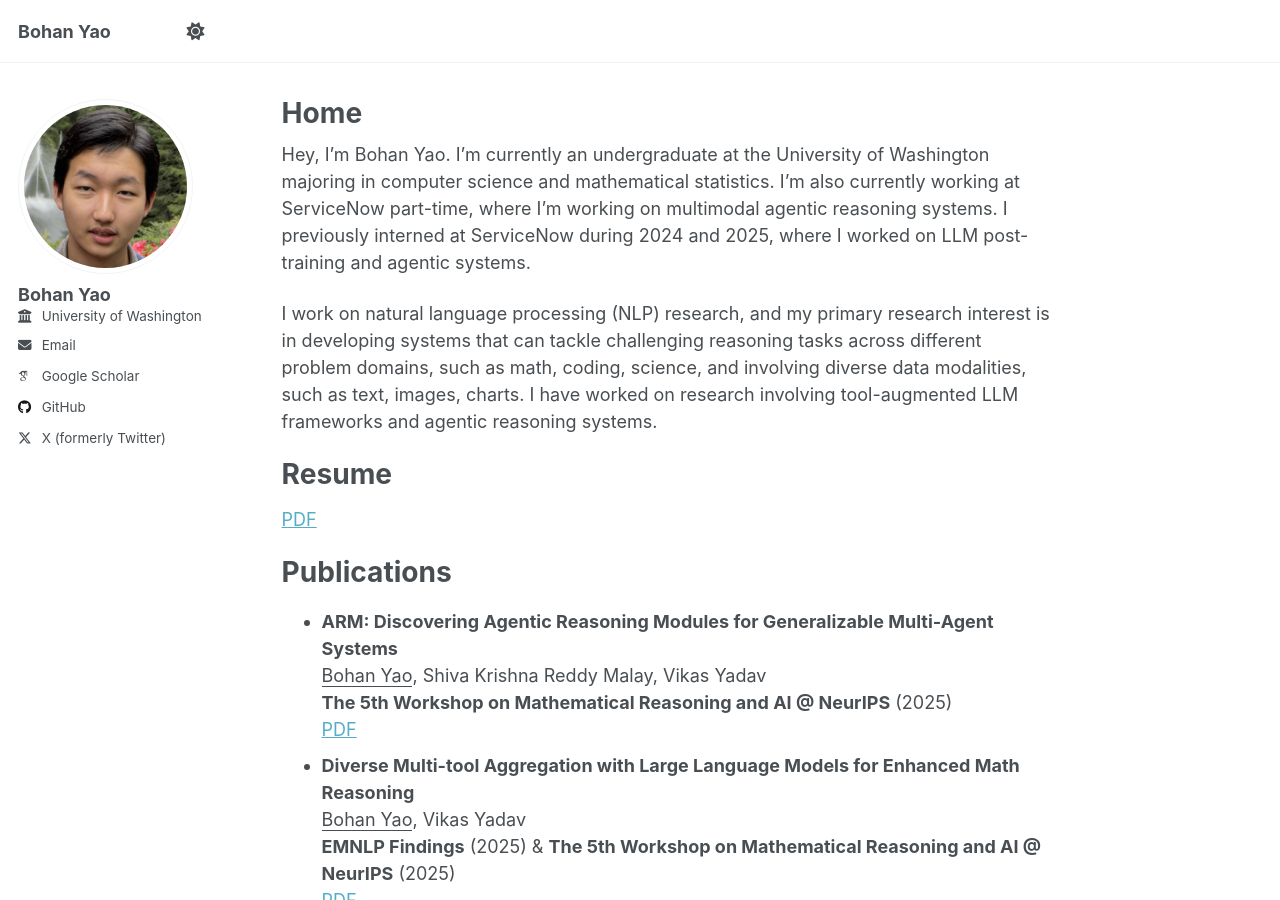
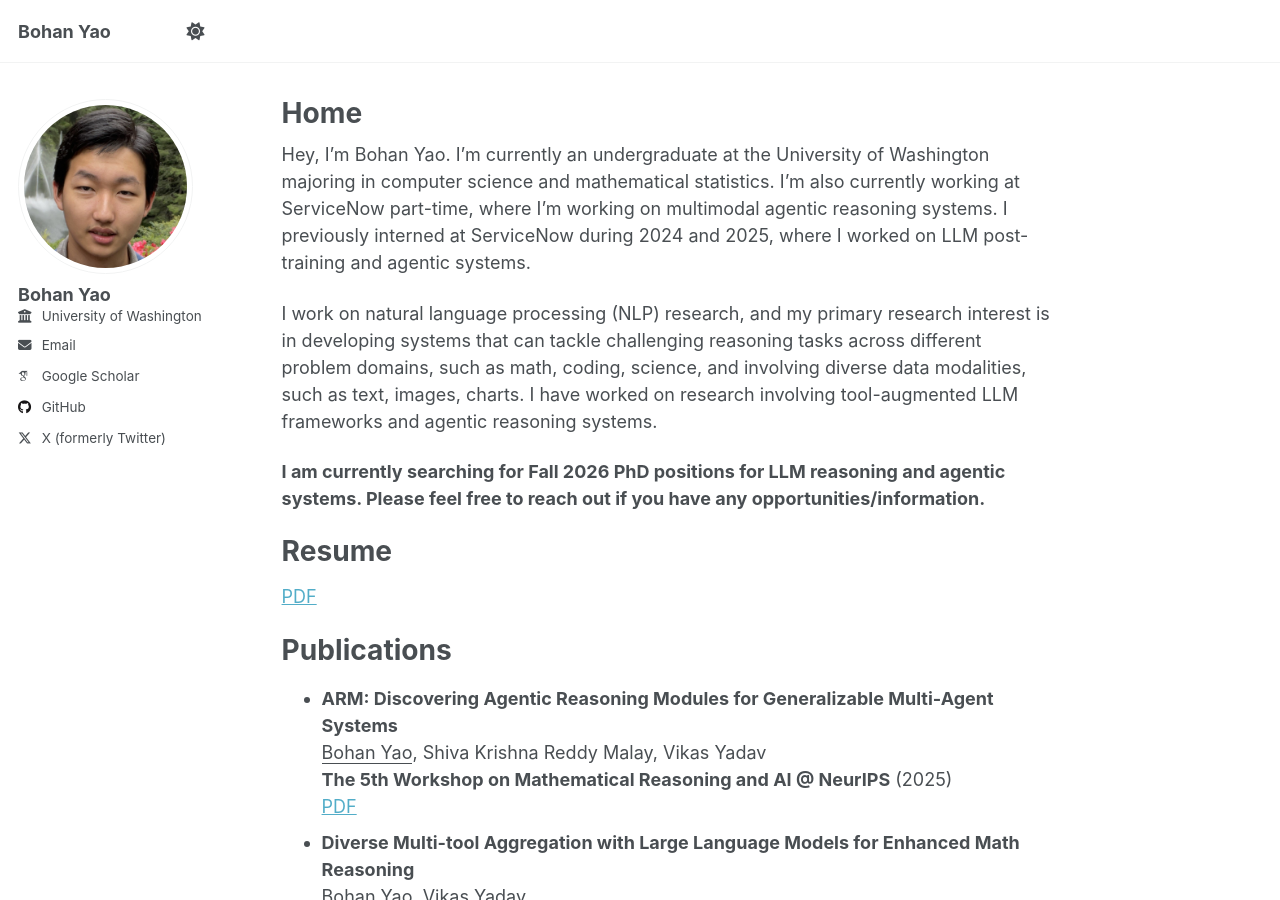
Before and after one commit to bohanyao-nlp/bohanyao-nlp.github.io, a Jekyll site: the page built from _pages/about.md, in a window 1280 px wide and 900 px high. Built offline with Jekyll 4.4.1, drawn with Linux system fonts in a browser that asks for light colours; some web fonts are replaced; a script that is not in the unit is left out.

Commit message:
update homepage

```diff
--- a/_pages/about.md
+++ b/_pages/about.md
@@ -10,6 +10,8 @@ redirect_from:
 Hey, I'm Bohan Yao. I'm currently an undergraduate at the University of Washington majoring in computer science and mathematical statistics. I'm also currently working at ServiceNow part-time, where I'm working on multimodal agentic reasoning systems. I previously interned at ServiceNow during 2024 and 2025, where I worked on LLM post-training and agentic systems.
 
 I work on natural language processing (NLP) research, and my primary research interest is in developing systems that can tackle challenging reasoning tasks across different problem domains, such as math, coding, science, and involving diverse data modalities, such as text, images, charts. I have worked on research involving tool-augmented LLM frameworks and agentic reasoning systems.
+
+**I am currently searching for Fall 2026 PhD positions for LLM reasoning and agentic systems. Please feel free to reach out if you have any opportunities/information.**
 
 # Resume
 [PDF](../files/resume.pdf)
```
